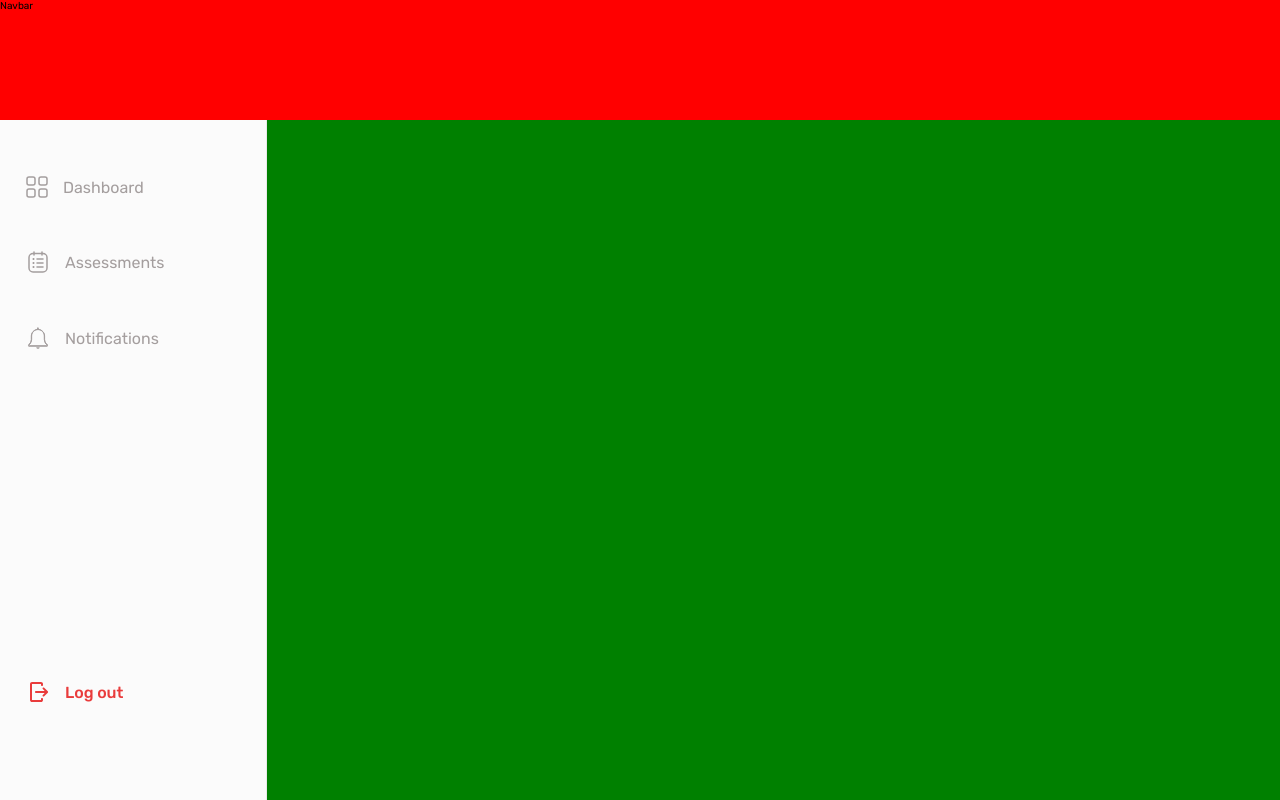
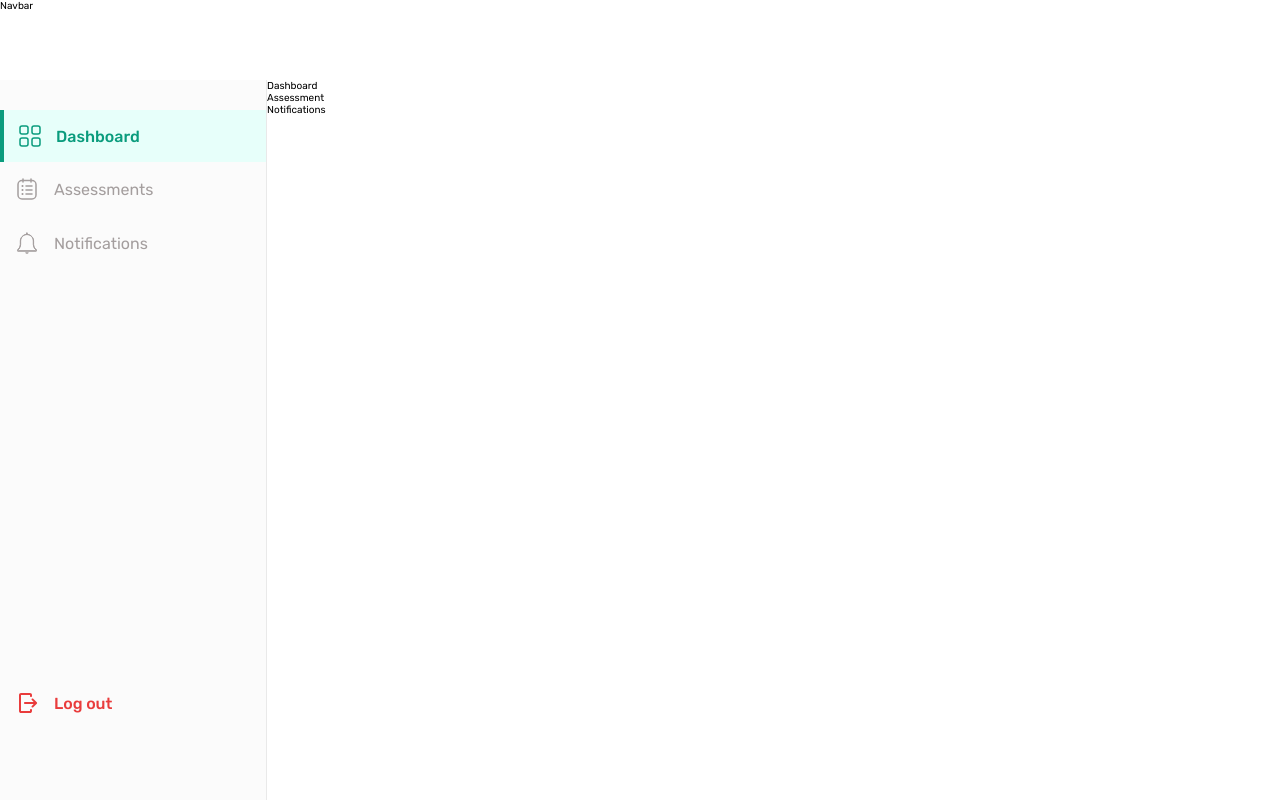
Before and after one commit to devcareer/team-assessment-frontend, a React (Create React App) app: page /dashboard in a window 1280 px wide. Built offline with nearby package versions, Linux system fonts and the light colour scheme.

Commit message:
Sidenav UI completed

```diff
--- a/src/components/Home/Content.js
+++ b/src/components/Home/Content.js
@@ -1,16 +1,15 @@
 import { Fragment } from 'react';
-import { Route, Routes } from 'react-router-dom';
 import Assessments from '../../pages/Assessments';
 import Dashboard from '../../pages/Dashboard';
 import Notifications from '../../pages/Notifications';
 
 const Content = () => {
   return (
-    <Routes>
-      {/* <Route path="/home/dashboard" element={<Dashboard />} />
-      <Route path="/home/assessments" element={<Assessments />} />
-      <Route path="/home/notifications" element={<Notifications />} /> */}
-    </Routes>
+    <Fragment>
+      <Dashboard />
+      <Assessments />
+      <Notifications />
+    </Fragment>
   );
 };
 
--- a/src/components/Home/SideBar.js
+++ b/src/components/Home/SideBar.js
@@ -1,38 +1,70 @@
-// import { useState } from "react";
-import Dashboard from '../../pages/Home';
-import Assessments from '../../pages/Assessments';
-import Notifications from '../../pages/Notifications';
-import dashboard from '../../assets/dashboard.svg';
-// import dashboardColor from "../../assets/dashboardColor.svg";
-import assessments from '../../assets/assessments.svg';
-import notification from '../../assets/notification.svg';
+import { useState } from 'react';
+import { Link } from 'react-router-dom';
+
+import Dashboard from '../../assets/dashboard.svg';
+import DashboardColor from '../../assets/dashboardColor.svg';
+
+import Assessments from '../../assets/assessments.svg';
+import AssessmentsColor from '../../assets/assessmentsColor.svg';
+
+import Notifications from '../../assets/notification.svg';
+import NotificationsColor from '../../assets/notificationColor.svg';
+
 import logout from '../../assets/logout.svg';
 
 import classes from './SideBar.module.css';
-import { Link, useMatch, useResolvedPath } from 'react-router-dom';
+
+const SIDE_BAR = {
+  list: [
+    { id: 1, icon: Dashboard, iconColor: DashboardColor, label: 'Dashboard' },
+    {
+      id: 2,
+      icon: Assessments,
+      iconColor: AssessmentsColor,
+      label: 'Assessments',
+    },
+    {
+      id: 3,
+      icon: Notifications,
+      iconColor: NotificationsColor,
+      label: 'Notifications',
+    },
+  ],
+};
 
 const SideBar = () => {
+  const [selected, setSelected] = useState(1);
+  const handleClick = id => {
+    setSelected(id);
+  };
+
   return (
     <nav className={classes.sidebar}>
       <ul className={classes.navigate}>
-        <CustomLink to="/home/dashboard">
-          <div className={classes.link}>
-            <img src={dashboard} alt="" />
-            <p>Dashboard</p>
-          </div>
-        </CustomLink>
-        <CustomLink to="/home/assessments">
-          <div className={classes.link}>
-            <img src={assessments} alt="" />
-            <p>Assessments</p>
-          </div>
-        </CustomLink>
-        <CustomLink to="/home/notifications">
-          <div className={classes.link}>
-            <img src={notification} alt="" />
-            <p>Notifications</p>
-          </div>
-        </CustomLink>
+        {selected &&
+          SIDE_BAR.list.map(list => (
+            <li
+              key={list.id}
+              className={classes[selected === list.id ? 'selected' : '']}
+            >
+              <div
+                className={classes.link}
+                id={list.id}
+                onClick={() => handleClick(list.id)}
+              >
+                <img
+                  src={selected === list.id ? list.iconColor : list.icon}
+                  alt=""
+                />
+                <p>
+                  {list.label}
+                  {list.label === 'Notifications' && selected === list.id && (
+                    <span>1</span>
+                  )}
+                </p>
+              </div>
+            </li>
+          ))}
       </ul>
 
       <ul className={classes['log-out']}>
@@ -46,51 +78,5 @@ const SideBar = () => {
     </nav>
   );
 };
-const CustomLink = ({ to, children, ...props }) => {
-  const resolvedPath = useResolvedPath(to);
-  const isActive = useMatch({ path: resolvedPath.pathname, end: true });
-
-  return (
-    <li className={isActive ? classes.active : ''}>
-      <Link to={to} {...props}>
-        {children}
-      </Link>
-    </li>
-  );
-};
-
-// return (
-//   <nav className={classes.sidebar}>
-//     <ul className={classes.navigate}>
-//       <li>
-//         <Link to="/home" className={classes.link}>
-// <img src={dashboard} alt="" />
-//           <p>Dashboard</p>
-//         </Link>
-//       </li>
-//       <li>
-//         <Link to="/home/assessments" className={classes.link}>
-//           <img src={assessments} alt="" />
-//           <p>Assessments</p>
-//         </Link>
-//       </li>
-//       <li>
-//         <Link to="/home/notifications" className={classes.link}>
-//           <img src={notification} alt="" />
-//           <p>Notifications</p>
-//         </Link>
-//       </li>
-//     </ul>
-
-// <ul className={classes['log-out']}>
-//   <li>
-//     <Link to="/" className={classes.link}>
-//       <img src={logout} alt="" />
-//       <p>Log out</p>
-//     </Link>
-//   </li>
-// </ul>
-//   </nav>
-// );
 
 export default SideBar;
--- a/src/components/Home/SideBar.module.css
+++ b/src/components/Home/SideBar.module.css
@@ -20,24 +20,36 @@
   gap: 1.5rem;
   font-size: 1.6rem;
   align-items: center;
-  padding: 2.6rem;
+  padding: 1.5rem;
+  color: #a49e9e;
+  cursor: pointer;
 }
 
-li a {
-  text-decoration: none;
+.selected {
+  background-color: #e7fffa;
+  border-left: 0.4rem solid #0a9c7d;
 }
 
-.link {
-  color: #a49e9e;
+.selected p {
+  color: #0a9c7d;
+  display: flex;
+  align-items: center;
+  font-weight: 500;
 }
 
-/* .active {
-  background-color: #e7fffa;
-  color: #0a9c7d;
-  border-left: 0.4rem solid #0a9c7d;
-} */
+span {
+  margin-left: 1rem;
+  background-color: #0a9c7d;
+  color: #fff;
+  padding: 0.5rem 1rem;
+  border-radius: 50%;
+}
 
 .log-out p {
   color: #e93c3c;
   font-weight: 500;
 }
+
+a {
+  text-decoration: none;
+}
--- a/src/pages/Home.js
+++ b/src/pages/Home.js
@@ -1,13 +1,9 @@
 import React from 'react';
-import { Route, Routes } from 'react-router-dom';
 import Content from '../components/Home/Content';
 import NavBar from '../components/Home/NavBar';
 import SideBar from '../components/Home/SideBar';
-import Assessments from './Assessments';
-import Dashboard from './Dashboard';
 
 import classes from './Home.module.css';
-import Notifications from './Notifications';
 
 function Home() {
   return (
@@ -16,15 +12,11 @@ function Home() {
         <NavBar />
       </nav>
       <div className={classes.sidebar}>
-        <SideBar>
-          <Routes>
-            {/* <Route path="/home/dashboard" element={<Dashboard />} />
-            <Route path="/home/assessments" element={<Assessments />} />
-            <Route path="/home/notifications" element={<Notifications />} /> */}
-          </Routes>
-        </SideBar>
+        <SideBar />
       </div>
-      <main className={classes.content}></main>
+      <main className={classes.content}>
+        <Content />
+      </main>
     </div>
   );
 }
--- a/src/pages/Home.module.css
+++ b/src/pages/Home.module.css
@@ -1,6 +1,6 @@
 .dashboard {
   display: grid;
-  grid-template-rows: 15vh 85vh;
+  grid-template-rows: 10vh 90vh;
   grid-template-columns:
     [sidebar-start] 26.7rem [sidebar-end full-start] 1fr [center-start] repeat(
       8,
@@ -11,7 +11,7 @@
 }
 
 .navbar {
-  background-color: red;
+  /* background-color: red; */
   grid-column: sidebar-start / full-end;
 }
 
@@ -22,6 +22,6 @@
 }
 
 .content {
-  background-color: green;
+  /* background-color: green; */
   grid-column: center-start / center-end;
 }
```
Also changed, not shown: src/assets/assessmentsColor.svg (added), src/assets/notificationColor.svg (added).
